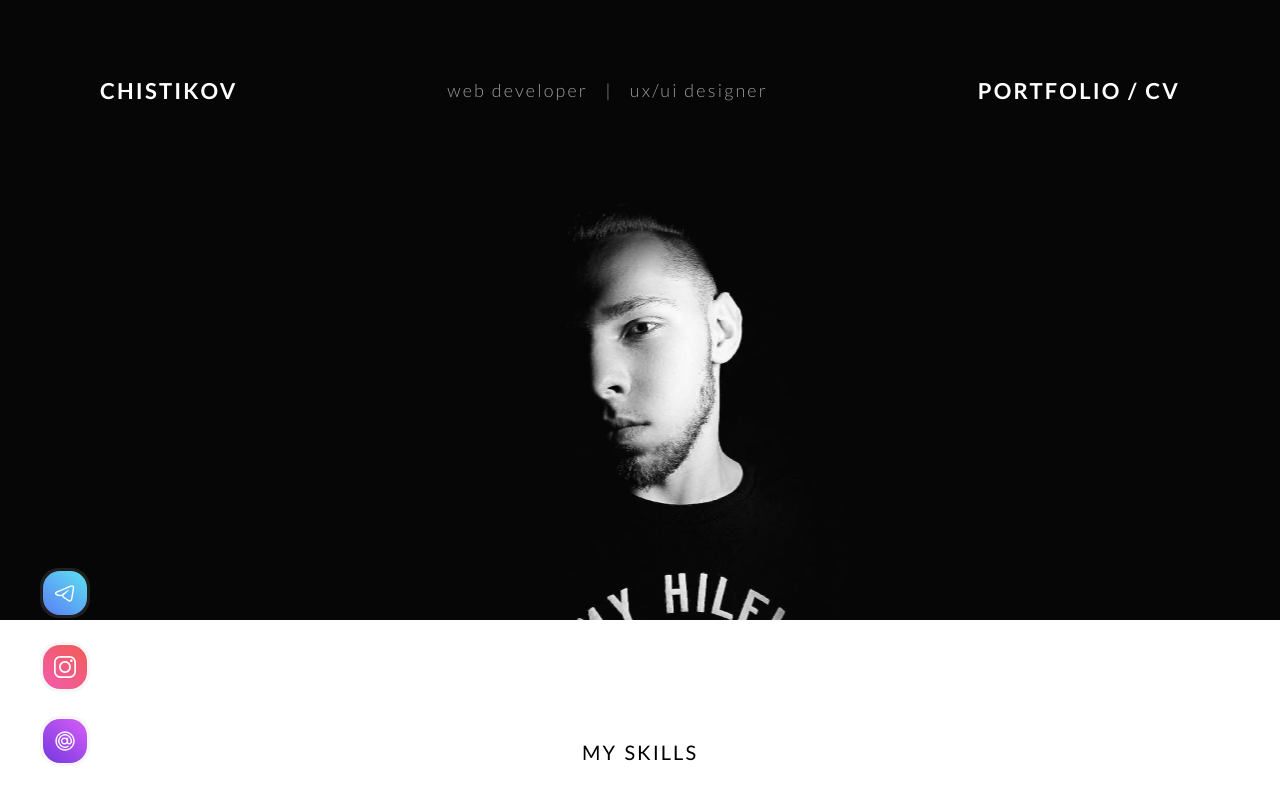
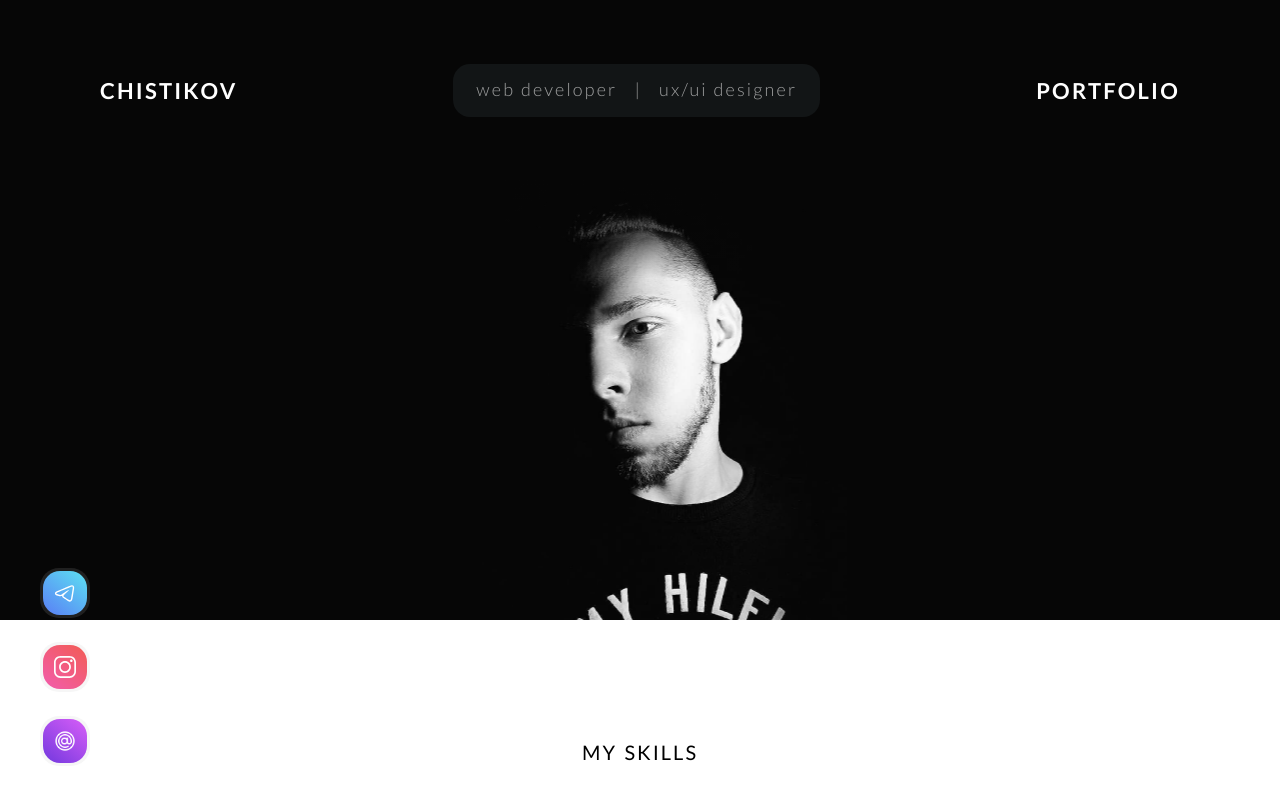
Before and after one commit to Chistikov/portfolio_nextjs, a Next.js app: page / in a window 1280 px wide. Shown: the top 800 px of the page. Built offline with nearby package versions, Linux system fonts and the light colour scheme.

Commit message:
Added background to professons block. Added some adaptive.

```diff
--- a/components/Header/Header.jsx
+++ b/components/Header/Header.jsx
@@ -48,7 +48,9 @@ export default function Header() {
         <div className={[s.professionBlock, s.block].join(" ")}>
           web developer&nbsp;&nbsp;&nbsp;|&nbsp;&nbsp;&nbsp;ux/ui designer
         </div>
-        <span className={[s.portfolioBlock, s.block].join(" ")}>portfolio / cv</span>
+        <span className={[s.portfolioBlock, s.block].join(" ")}>
+          portfolio<span className={s.cv}> / cv</span>
+        </span>
       </div>
 
       <div className={s.bottomHeader}>
--- a/components/Header/styles.module.css
+++ b/components/Header/styles.module.css
@@ -38,6 +38,9 @@
   font-size: 18px;
   font-weight: 300;
   text-align: center;
+  background: #121516;
+  padding: 14px 23px 17px;
+  border-radius: 17px;
 }
 
 .portfolioBlock {
@@ -85,6 +88,10 @@
   .portfolioBlock {
     width: auto;
   }
+
+  .cv {
+    display: none;
+  }
 }
 
 @media only screen and (max-width: 1180px) {
@@ -95,7 +102,6 @@
   }
   .nameSurnameBlock {
     text-align: center;
-    margin-bottom: 5px;
   }
 
   .surname {
@@ -105,12 +111,15 @@
   .portfolioBlock {
     display: none;
   }
+
+  .professionBlock {
+    display: none;
+  }
 }
 
 @media only screen and (max-width: 620px) {
   .nameSurnameBlock {
     font-size: 20px;
-    margin-bottom: 5px;
   }
 
   .professionBlock {
```
